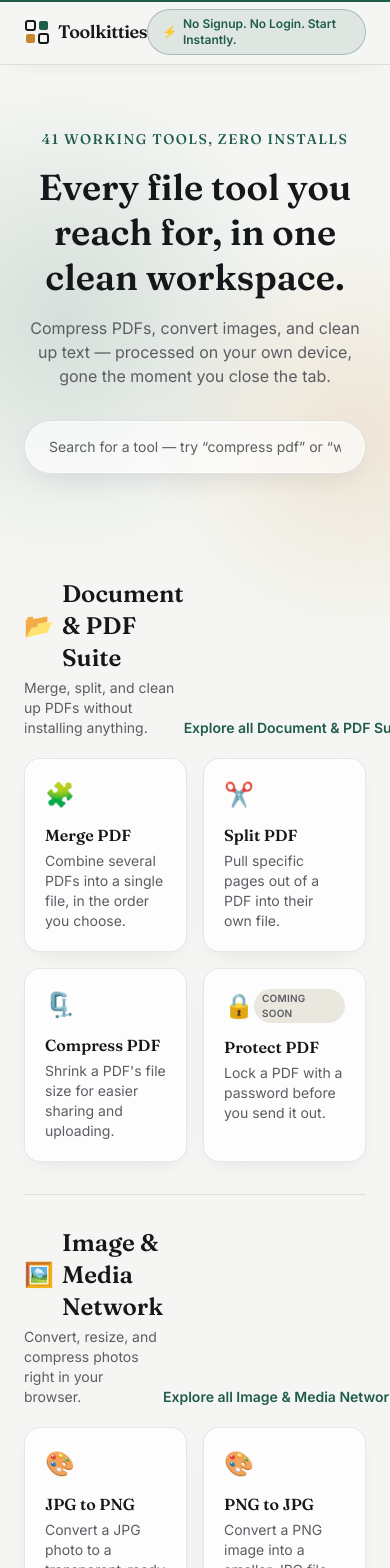
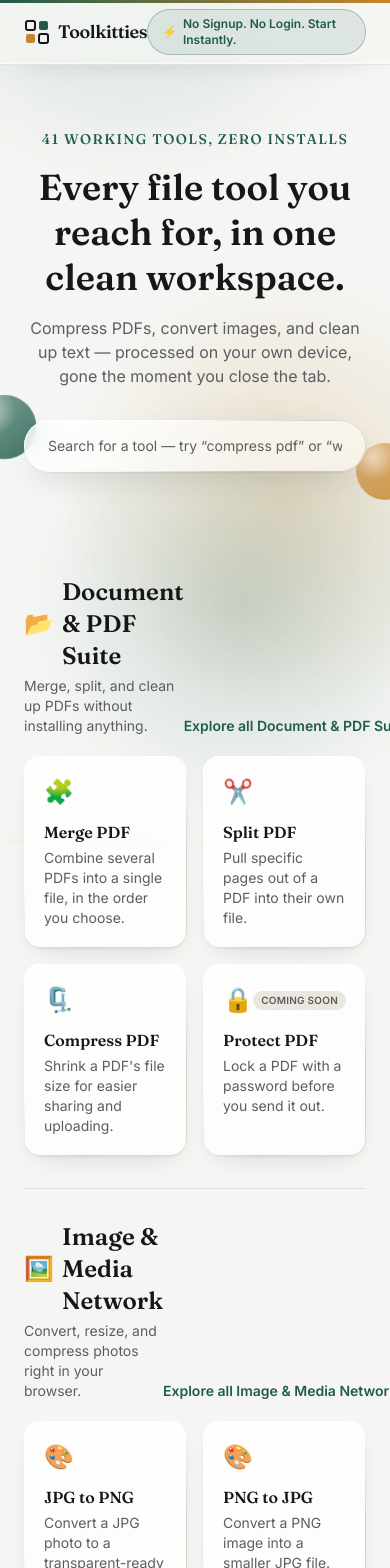
Before and after one commit to ahsan-techs/toolkitties-app, a Next.js app: page / in a window 390 px wide. Shown: the top 1568 px of the page. Built offline with nearby package versions, Linux system fonts and the light colour scheme.

Commit message:
scroll driven animations and glassmorphism

```diff
--- a/app/globals.css
+++ b/app/globals.css
@@ -29,72 +29,167 @@ body {
   padding-right: 1.5rem;
 }
 
+/* ==========================================================================
+   Glass system v2
+   Layers: translucent gradient fill, blur + saturation (colours behind pop),
+   a gradient hairline edge (::before), a bright top highlight and layered shadows.
+   Fills stay >= ~58% white so text keeps AA contrast over any colour behind it.
+   ========================================================================== */
 @layer components {
-  /* Glass surfaces: translucent fill, 12px blur, hairline border + soft inner highlight. */
-  .glass {
-    background-color: rgba(255, 255, 255, 0.64);
-    border: 1px solid rgba(21, 23, 26, 0.1);
-    box-shadow: inset 0 0 0 1px rgba(255, 255, 255, 0.4), 0 10px 30px -12px rgba(21, 23, 26, 0.14);
-    -webkit-backdrop-filter: blur(12px);
-    backdrop-filter: blur(12px);
+  .glass,
+  .glass-card,
+  .glass-dark {
+    position: relative;
+    isolation: isolate;
   }
 
-  /* Tool cards: lighter 8px blur, and only on wider screens (many cards on a page). */
+  /* Gradient hairline edge, drawn as a 1px ring with a mask. */
+  .glass::before,
+  .glass-card::before,
+  .glass-dark::before {
+    content: "";
+    position: absolute;
+    inset: 0;
+    border-radius: inherit;
+    padding: 1px;
+    background: linear-gradient(
+      140deg,
+      rgba(255, 255, 255, 0.95),
+      rgba(255, 255, 255, 0.28) 38%,
+      rgba(31, 92, 76, 0.24) 72%,
+      rgba(199, 134, 43, 0.32)
+    );
+    -webkit-mask: linear-gradient(#000 0 0) content-box, linear-gradient(#000 0 0);
+    -webkit-mask-composite: xor;
+    mask: linear-gradient(#000 0 0) content-box exclude, linear-gradient(#000 0 0);
+    pointer-events: none;
+  }
+
+  .glass {
+    background-image: linear-gradient(145deg, rgba(255, 255, 255, 0.78), rgba(255, 255, 255, 0.6));
+    -webkit-backdrop-filter: blur(16px) saturate(165%);
+    backdrop-filter: blur(16px) saturate(165%);
+    box-shadow:
+      inset 0 1px 0 rgba(255, 255, 255, 0.9),
+      inset 0 -1px 0 rgba(21, 23, 26, 0.04),
+      0 1px 2px rgba(21, 23, 26, 0.05),
+      0 14px 34px -14px rgba(21, 23, 26, 0.2),
+      0 36px 70px -38px rgba(31, 92, 76, 0.3);
+  }
+
+  /* Tool cards: lighter blur (many on screen), moves a little on hover, and a soft
+     light follows the pointer (--mx / --my are set by ToolCard). */
   .glass-card {
-    background-color: rgba(255, 255, 255, 0.78);
-    border: 1px solid rgba(21, 23, 26, 0.1);
-    box-shadow: inset 0 0 0 1px rgba(255, 255, 255, 0.4), 0 8px 24px -14px rgba(21, 23, 26, 0.16);
+    background-image: linear-gradient(145deg, rgba(255, 255, 255, 0.86), rgba(255, 255, 255, 0.72));
+    box-shadow:
+      inset 0 1px 0 rgba(255, 255, 255, 0.9),
+      0 1px 2px rgba(21, 23, 26, 0.05),
+      0 10px 26px -14px rgba(21, 23, 26, 0.2);
+    transition: transform 0.35s cubic-bezier(0.22, 1, 0.36, 1), box-shadow 0.35s ease;
+  }
+  .glass-card::after {
+    content: "";
+    position: absolute;
+    inset: 0;
+    z-index: -1;
+    border-radius: inherit;
+    pointer-events: none;
+    opacity: 0;
+    transition: opacity 0.35s ease;
+    background: radial-gradient(280px circle at var(--mx, 50%) var(--my, 0%), rgba(255, 255, 255, 0.85), rgba(255, 255, 255, 0) 65%);
+  }
+  .glass-card:hover {
+    transform: translateY(-4px);
+    box-shadow:
+      inset 0 1px 0 rgba(255, 255, 255, 0.95),
+      0 2px 4px rgba(21, 23, 26, 0.05),
+      0 22px 44px -18px rgba(21, 23, 26, 0.26),
+      0 30px 60px -34px rgba(31, 92, 76, 0.4);
+  }
+  .glass-card:hover::after {
+    opacity: 1;
   }
   @media (min-width: 768px) {
     .glass-card {
-      background-color: rgba(255, 255, 255, 0.68);
-      -webkit-backdrop-filter: blur(8px);
-      backdrop-filter: blur(8px);
+      background-image: linear-gradient(145deg, rgba(255, 255, 255, 0.78), rgba(255, 255, 255, 0.62));
+      -webkit-backdrop-filter: blur(12px) saturate(150%);
+      backdrop-filter: blur(12px) saturate(150%);
     }
   }
 
-  /* Sticky navbar: paper-toned, fairly opaque so text always stays readable. */
+  /* Sticky navbar. data-scrolled flips on after a few px of scroll (see Navbar). */
   .glass-nav {
-    background-color: rgba(245, 246, 243, 0.8);
-    border-bottom: 1px solid rgba(21, 23, 26, 0.1);
-    box-shadow: 0 6px 24px -16px rgba(21, 23, 26, 0.18);
-    -webkit-backdrop-filter: blur(12px);
-    backdrop-filter: blur(12px);
+    background-image: linear-gradient(180deg, rgba(245, 246, 243, 0.84), rgba(245, 246, 243, 0.74));
+    border-bottom: 1px solid rgba(21, 23, 26, 0.08);
+    box-shadow: inset 0 -1px 0 rgba(255, 255, 255, 0.55), 0 10px 30px -22px rgba(21, 23, 26, 0.25);
+    -webkit-backdrop-filter: blur(18px) saturate(170%);
+    backdrop-filter: blur(18px) saturate(170%);
+    transition: background-color 0.3s ease, box-shadow 0.3s ease;
+  }
+  .glass-nav[data-scrolled="true"] {
+    background-image: linear-gradient(180deg, rgba(245, 246, 243, 0.92), rgba(245, 246, 243, 0.84));
+    box-shadow: inset 0 -1px 0 rgba(255, 255, 255, 0.55), 0 14px 34px -20px rgba(21, 23, 26, 0.35);
   }
 
-  /* Dark variant for the highlighted pricing card. */
+  /* Dark glass for the highlighted pricing card. */
   .glass-dark {
-    background-color: rgba(21, 23, 26, 0.93);
-    border: 1px solid rgba(255, 255, 255, 0.12);
-    box-shadow: 0 18px 40px -18px rgba(21, 23, 26, 0.5);
-    -webkit-backdrop-filter: blur(12px);
-    backdrop-filter: blur(12px);
+    background-image: linear-gradient(160deg, rgba(21, 23, 26, 0.94), rgba(21, 23, 26, 0.86));
+    -webkit-backdrop-filter: blur(16px) saturate(160%);
+    backdrop-filter: blur(16px) saturate(160%);
+    box-shadow:
+      inset 0 1px 0 rgba(255, 255, 255, 0.18),
+      0 20px 44px -18px rgba(21, 23, 26, 0.55),
+      0 40px 80px -40px rgba(31, 92, 76, 0.65);
+  }
+  .glass-dark::before {
+    background: linear-gradient(140deg, rgba(255, 255, 255, 0.5), rgba(255, 255, 255, 0.08) 40%, rgba(31, 92, 76, 0.6) 75%, rgba(199, 134, 43, 0.6));
   }
 
-  /* Soft static colour shapes that give the glass something to sit on.
-     Radial gradients, so no blur filter (and no paint cost). Peak opacity ~15%. */
+  /* Colour that lives behind the glass. Radial gradients only: no blur filter, no paint cost. */
   .shape-moss {
-    background: radial-gradient(closest-side, rgba(31, 92, 76, 0.15), rgba(31, 92, 76, 0));
+    background: radial-gradient(closest-side, rgba(31, 92, 76, 0.2), rgba(31, 92, 76, 0.08) 55%, rgba(31, 92, 76, 0));
   }
   .shape-gold {
-    background: radial-gradient(closest-side, rgba(199, 134, 43, 0.15), rgba(199, 134, 43, 0));
+    background: radial-gradient(closest-side, rgba(199, 134, 43, 0.22), rgba(199, 134, 43, 0.09) 55%, rgba(199, 134, 43, 0));
+  }
+
+  /* Soft spheres that peek out from behind glass so the blur is actually visible. */
+  .orb {
+    border-radius: 9999px;
+    pointer-events: none;
+  }
+  .orb-moss {
+    background:
+      radial-gradient(circle at 30% 26%, rgba(255, 255, 255, 0.5), rgba(255, 255, 255, 0) 38%),
+      linear-gradient(145deg, rgba(31, 92, 76, 0.55), rgba(31, 92, 76, 0.85));
+  }
+  .orb-gold {
+    background:
+      radial-gradient(circle at 30% 26%, rgba(255, 255, 255, 0.55), rgba(255, 255, 255, 0) 38%),
+      linear-gradient(145deg, rgba(199, 134, 43, 0.55), rgba(199, 134, 43, 0.85));
   }
 }
+
+/* Very slow drifting of the background colour (transform only). */
+@keyframes drift-a {
+  0%, 100% { transform: translate3d(0, 0, 0) scale(1); }
+  50% { transform: translate3d(3vmax, -2vmax, 0) scale(1.06); }
+}
+@keyframes drift-b {
+  0%, 100% { transform: translate3d(0, 0, 0) scale(1); }
+  50% { transform: translate3d(-2.5vmax, 2vmax, 0) scale(1.05); }
+}
+.drift-a { animation: drift-a 38s ease-in-out infinite; }
+.drift-b { animation: drift-b 46s ease-in-out infinite; }
 
 /* Hero entrance: pure CSS so the headline paints immediately (keeps LCP fast).
    "backwards" fill = no leftover transform after it finishes. */
 @keyframes hero-rise {
-  from {
-    opacity: 0;
-    transform: translate3d(0, 18px, 0);
-  }
-  to {
-    opacity: 1;
-    transform: translate3d(0, 0, 0);
-  }
+  from { opacity: 0; transform: translate3d(0, 18px, 0); }
+  to { opacity: 1; transform: translate3d(0, 0, 0); }
 }
 .hero-rise {
-  animation: hero-rise 0.7s cubic-bezier(0.22, 1, 0.36, 1) backwards;
+  animation: hero-rise 0.8s cubic-bezier(0.22, 1, 0.36, 1) backwards;
 }
 
 /* Browsers without backdrop-filter get solid, readable surfaces. */
@@ -113,17 +208,9 @@ body {
 
 /* Reduced motion: everything is simply shown, nothing moves. */
 @media (prefers-reduced-motion: reduce) {
-  html {
-    scroll-behavior: auto;
-  }
-  [data-motion] {
-    opacity: 1 !important;
-    transform: none !important;
-  }
-  .hero-rise {
-    animation: none;
-  }
-  .scroll-progress {
-    display: none;
-  }
+  html { scroll-behavior: auto; }
+  [data-motion] { opacity: 1 !important; transform: none !important; }
+  .hero-rise, .drift-a, .drift-b { animation: none; }
+  .glass-card, .glass-card:hover { transform: none; }
+  .scroll-progress { display: none; }
 }
--- a/components/BackgroundShapes.tsx
+++ b/components/BackgroundShapes.tsx
@@ -1,15 +1,32 @@
-// Soft, static colour shapes (moss + gold, ~15% peak) that sit behind the homepage
-// so the glass surfaces have something to blur. Purely decorative: absolutely
-// positioned, no animation, no layout impact.
+"use client";
+
+import { LazyMotion, domAnimation, m, useScroll, useTransform } from "framer-motion";
+
+// A fixed layer of soft moss and gold colour that stays behind the page while it scrolls,
+// so every glass surface always has something to blur. The shapes move at different
+// speeds as you scroll (parallax) and slowly drift on their own. Transform only.
 export default function BackgroundShapes() {
+  const { scrollYProgress } = useScroll();
+  const up = useTransform(scrollYProgress, [0, 1], ["0vh", "-30vh"]);
+  const down = useTransform(scrollYProgress, [0, 1], ["0vh", "26vh"]);
+  const upSlow = useTransform(scrollYProgress, [0, 1], ["0vh", "-16vh"]);
+
   return (
-    <div aria-hidden="true" className="pointer-events-none absolute inset-0 -z-10 overflow-hidden">
-      <div className="shape-moss absolute -left-44 top-4 h-[480px] w-[480px] rounded-full md:h-[720px] md:w-[720px]" />
-      <div className="shape-gold absolute -right-44 top-40 h-[420px] w-[420px] rounded-full md:h-[620px] md:w-[620px]" />
-      <div className="shape-gold absolute -left-48 top-[26%] h-[460px] w-[460px] rounded-full md:h-[680px] md:w-[680px]" />
-      <div className="shape-moss absolute -right-48 top-[48%] h-[460px] w-[460px] rounded-full md:h-[700px] md:w-[700px]" />
-      <div className="shape-gold absolute -left-44 top-[72%] h-[420px] w-[420px] rounded-full md:h-[620px] md:w-[620px]" />
-      <div className="shape-moss absolute -right-44 top-[88%] h-[420px] w-[420px] rounded-full md:h-[620px] md:w-[620px]" />
-    </div>
+    <LazyMotion features={domAnimation}>
+      <div aria-hidden="true" className="pointer-events-none fixed inset-0 -z-10 overflow-hidden">
+        <m.div data-motion style={{ y: up }} className="absolute -left-[16vmax] -top-[10vmax] will-change-transform">
+          <div className="shape-moss drift-a h-[62vmax] w-[62vmax] rounded-full" />
+        </m.div>
+        <m.div data-motion style={{ y: down }} className="absolute -right-[14vmax] top-[6vh] will-change-transform">
+          <div className="shape-gold drift-b h-[52vmax] w-[52vmax] rounded-full" />
+        </m.div>
+        <m.div data-motion style={{ y: upSlow }} className="absolute -right-[8vmax] top-[62vh] will-change-transform">
+          <div className="shape-moss drift-b h-[50vmax] w-[50vmax] rounded-full" />
+        </m.div>
+        <m.div data-motion style={{ y: down }} className="absolute -left-[12vmax] top-[70vh] will-change-transform">
+          <div className="shape-gold drift-a h-[46vmax] w-[46vmax] rounded-full" />
+        </m.div>
+      </div>
+    </LazyMotion>
   );
 }
--- a/components/HeroSearch.tsx
+++ b/components/HeroSearch.tsx
@@ -1,13 +1,21 @@
 "use client";
 
-import { useMemo, useState } from "react";
+import { useMemo, useRef, useState } from "react";
 import Link from "next/link";
+import { LazyMotion, domAnimation, m, useScroll, useTransform } from "framer-motion";
 import { allTools } from "@/lib/tools-data";
 
 const workingCount = allTools.filter((t) => t.functional).length;
 
 export default function HeroSearch() {
   const [query, setQuery] = useState("");
+  const ref = useRef<HTMLElement>(null);
+
+  // As you scroll away, the hero drifts up, softens and shrinks a touch (scroll-linked).
+  const { scrollYProgress } = useScroll({ target: ref, offset: ["start start", "end start"] });
+  const y = useTransform(scrollYProgress, [0, 1], [0, -70]);
+  const opacity = useTransform(scrollYProgress, [0, 0.75], [1, 0]);
+  const scale = useTransform(scrollYProgress, [0, 1], [1, 0.96]);
 
   const matches = useMemo(() => {
     if (!query.trim()) return [];
@@ -18,7 +26,9 @@ export default function HeroSearch() {
   // The entrance is CSS (.hero-rise in globals.css) rather than JS, so the headline
   // is painted straight away and does not wait for hydration (keeps LCP fast).
   return (
-    <section className="container-content relative z-20 pt-16 pb-12 text-center md:pt-24">
+    <section ref={ref} className="container-content relative z-20 pt-16 pb-12 text-center md:pt-24">
+      <LazyMotion features={domAnimation}>
+        <m.div data-motion style={{ y, opacity, scale }}>
           <p
             className="hero-rise font-display text-sm font-medium uppercase tracking-widest text-moss"
             style={{ animationDelay: "0ms" }}
@@ -27,22 +37,30 @@ export default function HeroSearch() {
           </p>
           <h1
             className="hero-rise mx-auto mt-4 max-w-2xl font-display text-4xl font-semibold leading-tight text-ink md:text-5xl"
-        style={{ animationDelay: "70ms" }}
+            style={{ animationDelay: "90ms" }}
           >
             Every file tool you reach for, in one clean workspace.
           </h1>
-      <p className="hero-rise mx-auto mt-4 max-w-xl text-base text-slate md:text-lg" style={{ animationDelay: "140ms" }}>
+          <p className="hero-rise mx-auto mt-4 max-w-xl text-base text-slate md:text-lg" style={{ animationDelay: "180ms" }}>
             Compress PDFs, convert images, and clean up text — processed on your own device, gone the moment you close the tab.
           </p>
 
-      <div className="hero-rise relative mx-auto mt-8 max-w-xl" style={{ animationDelay: "210ms" }}>
+          <div className="hero-rise relative mx-auto mt-8 max-w-xl" style={{ animationDelay: "270ms" }}>
+            <div aria-hidden="true" className="pointer-events-none absolute -inset-0 -z-10">
+              <div className="orb orb-moss drift-b absolute -left-12 -top-7 h-16 w-16 md:-left-16 md:-top-9 md:h-24 md:w-24" />
+              <div className="orb orb-gold drift-a absolute -bottom-8 -right-10 h-14 w-14 md:-bottom-10 md:-right-14 md:h-20 md:w-20" />
+            </div>
+
+            <div className="glass rounded-full transition focus-within:ring-2 focus-within:ring-moss/30">
               <input
                 value={query}
                 onChange={(e) => setQuery(e.target.value)}
                 aria-label="Search tools"
                 placeholder="Search for a tool — try “compress pdf” or “word counter”"
-          className="glass w-full rounded-full px-6 py-4 text-sm text-ink outline-none transition placeholder:text-slate focus:border-moss focus:ring-2 focus:ring-moss/20 md:text-base"
+                className="w-full rounded-full bg-transparent px-6 py-4 text-sm text-ink outline-none placeholder:text-slate md:text-base"
               />
+            </div>
+
             {matches.length > 0 && (
               <div className="absolute left-0 right-0 top-full z-40 mt-2 rounded-2xl border border-ink/10 bg-white p-2 text-left shadow-xl">
                 {matches.map((tool) => (
@@ -61,6 +79,8 @@ export default function HeroSearch() {
               </div>
             )}
           </div>
+        </m.div>
+      </LazyMotion>
     </section>
   );
 }
--- a/components/Navbar.tsx
+++ b/components/Navbar.tsx
@@ -1,6 +1,6 @@
 "use client";
 
-import { useState } from "react";
+import { useEffect, useState } from "react";
 
 const catalogGroups = [
   { label: "Tools Catalog", items: ["Document & PDF Suite", "Image & Media", "Text & Data", "Calculators"] },
@@ -10,9 +10,18 @@ const catalogGroups = [
 
 export default function Navbar() {
   const [openMenu, setOpenMenu] = useState<string | null>(null);
+  const [scrolled, setScrolled] = useState(false);
+
+  // Navbar glass gets a little more solid once you start scrolling.
+  useEffect(() => {
+    const onScroll = () => setScrolled(window.scrollY > 12);
+    onScroll();
+    window.addEventListener("scroll", onScroll, { passive: true });
+    return () => window.removeEventListener("scroll", onScroll);
+  }, []);
 
   return (
-    <header className="glass-nav sticky top-0 z-50">
+    <header data-scrolled={scrolled} className="glass-nav sticky top-0 z-50">
       <div className="container-content flex h-16 items-center justify-between">
         <a href="/" className="flex items-center gap-2">
           <svg width="26" height="26" viewBox="0 0 26 26" fill="none">
--- a/components/ToolCard.tsx
+++ b/components/ToolCard.tsx
@@ -1,11 +1,23 @@
+"use client";
+
+import type { PointerEvent } from "react";
 import Link from "next/link";
 import type { Tool } from "@/lib/tools-data";
 
 export default function ToolCard({ tool }: { tool: Tool }) {
+  // A soft light follows the pointer across the glass. It only sets two CSS variables
+  // (no React re-render); the .glass-card::after rule in globals.css draws it.
+  function handlePointerMove(e: PointerEvent<HTMLAnchorElement>) {
+    const rect = e.currentTarget.getBoundingClientRect();
+    e.currentTarget.style.setProperty("--mx", `${e.clientX - rect.left}px`);
+    e.currentTarget.style.setProperty("--my", `${e.clientY - rect.top}px`);
+  }
+
   return (
     <Link
       href={`/${tool.slug}`}
-      className="glass-card group flex h-full flex-col gap-3 rounded-2xl p-5 transition hover:-translate-y-0.5 hover:border-moss/40 hover:shadow-md"
+      onPointerMove={handlePointerMove}
+      className="glass-card group flex h-full flex-col gap-3 rounded-2xl p-5"
     >
       <div className="flex items-center justify-between">
         <span className="text-2xl">{tool.icon}</span>
--- a/components/ToolGroupSection.tsx
+++ b/components/ToolGroupSection.tsx
@@ -29,7 +29,7 @@ export default function ToolGroupSection({ group }: { group: ToolGroup }) {
 
       <div className="grid grid-cols-2 gap-4 md:grid-cols-4">
         {visibleTools.map((tool, i) => (
-          <Reveal key={tool.slug} delay={(i % 4) * 0.06} y={18} className="h-full">
+          <Reveal key={tool.slug} delay={(i % 4) * 0.07} y={36} scale={0.97} className="h-full">
             <ToolCard tool={tool} />
           </Reveal>
         ))}
--- a/components/motion/Parallax.tsx
+++ b/components/motion/Parallax.tsx
@@ -1,26 +1,34 @@
 "use client";
 
 import { useRef, type ReactNode } from "react";
-import { LazyMotion, domAnimation, m, useScroll, useTransform } from "framer-motion";
+import { LazyMotion, domAnimation, m, useScroll, useSpring, useTransform } from "framer-motion";
 
 type ParallaxProps = {
   children: ReactNode;
   className?: string;
-  /** Total drift in px each way while the element crosses the screen. Keep it small. */
+  /** Drift in px each way while the element crosses the screen. */
   distance?: number;
+  /** Degrees of tilt as it enters and leaves (0 = flat). */
+  tilt?: number;
 };
 
-// A tiny vertical drift tied to scroll. The outer div stays still (it is measured);
-// only the inner one moves, and only via transform.
-export default function Parallax({ children, className, distance = 12 }: ParallaxProps) {
+// Scroll-linked depth: the element drifts, tilts toward you as it rises into the middle
+// of the screen, and settles flat. Tied directly to scroll (so it plays backwards when
+// you scroll up) and smoothed with a spring. The outer div stays still because it is
+// the thing being measured; only the inner one moves, via transform.
+export default function Parallax({ children, className, distance = 16, tilt = 10 }: ParallaxProps) {
   const ref = useRef<HTMLDivElement>(null);
   const { scrollYProgress } = useScroll({ target: ref, offset: ["start end", "end start"] });
-  const y = useTransform(scrollYProgress, [0, 1], [distance, -distance]);
+  const p = useSpring(scrollYProgress, { stiffness: 90, damping: 26, mass: 0.6 });
+
+  const y = useTransform(p, [0, 1], [distance, -distance]);
+  const rotateX = useTransform(p, [0, 0.35, 0.65, 1], [tilt, 0, 0, -tilt * 0.6]);
+  const scale = useTransform(p, [0, 0.3, 0.7, 1], [0.92, 1, 1, 0.97]);
 
   return (
     <LazyMotion features={domAnimation}>
-      <div ref={ref} className={className}>
-        <m.div data-motion style={{ y }} className="will-change-transform">
+      <div ref={ref} className={className} style={{ perspective: 1200 }}>
+        <m.div data-motion style={{ y, rotateX, scale, transformOrigin: "50% 60%" }} className="will-change-transform">
           {children}
         </m.div>
       </div>
--- a/components/motion/Reveal.tsx
+++ b/components/motion/Reveal.tsx
@@ -14,28 +14,41 @@ type RevealProps = {
   y?: number;
   /** Sideways travel in px (positive = starts to the right). */
   x?: number;
+  /** Starting scale (1 = no scale). */
+  scale?: number;
   /** Play on page load instead of waiting to scroll into view (for content at the top of a page). */
   eager?: boolean;
+  /** Play only the first time it appears. Default: replays every time it scrolls back into view. */
+  once?: boolean;
   /** Tolerate any extra props passed by older callers. */
   [key: string]: unknown;
 };
 
-// Fades in and moves a few pixels into place once. Only opacity + transform are
-// animated. Reduced motion is handled in globals.css via [data-motion], so server
-// and client always render the same HTML.
-export default function Reveal({ children, className, delay = 0, y = 20, x = 0, eager = false }: RevealProps) {
-  const shown = { opacity: 1, y: 0, x: 0 };
+// Fades in and settles into place whenever it scrolls into view (and again each time
+// it comes back). Only opacity + transform are animated. Reduced motion is handled in
+// globals.css via [data-motion], so server and client always render the same HTML.
+export default function Reveal({
+  children,
+  className,
+  delay = 0,
+  y = 28,
+  x = 0,
+  scale = 1,
+  eager = false,
+  once = false,
+}: RevealProps) {
+  const shown = { opacity: 1, y: 0, x: 0, scale: 1 };
 
   return (
     <LazyMotion features={domAnimation}>
       <m.div
         data-motion
         className={className}
-        initial={{ opacity: 0, y, x }}
+        initial={{ opacity: 0, y, x, scale }}
         animate={eager ? shown : undefined}
         whileInView={eager ? undefined : shown}
-        viewport={{ once: true, margin: "-80px" }}
-        transition={{ duration: 0.6, delay, ease: EASE }}
+        viewport={{ once, amount: "some", margin: "0px 0px -80px 0px" }}
+        transition={{ duration: 0.75, delay, ease: EASE }}
       >
         {children}
       </m.div>
--- /dev/null
+++ b/components/motion/RevealWords.tsx
@@ -0,0 +1,46 @@
+"use client";
+
+import { Fragment } from "react";
+import { LazyMotion, domAnimation, m } from "framer-motion";
+
+const EASE: [number, number, number, number] = [0.22, 1, 0.36, 1];
+
+type RevealWordsProps = {
+  text: string;
+  className?: string;
+  /** Seconds before the first word starts. */
+  delay?: number;
+};
+
+// Headline reveal: each word rises out of a mask, one after another. Replays whenever
+// the heading scrolls back into view. Screen readers get the full text once.
+export default function RevealWords({ text, className, delay = 0 }: RevealWordsProps) {
+  const words = text.split(" ");
+
+  return (
+    <LazyMotion features={domAnimation}>
+      <span className={className}>
+        <span className="sr-only">{text}</span>
+        <span aria-hidden="true">
+          {words.map((word, i) => (
+            <Fragment key={`${word}-${i}`}>
+              <span className="-mb-[0.14em] inline-block overflow-hidden pb-[0.14em] align-bottom">
+                <m.span
+                  data-motion
+                  className="inline-block"
+                  initial={{ y: "115%" }}
+                  whileInView={{ y: "0%" }}
+                  viewport={{ once: false, amount: "some", margin: "0px 0px -10% 0px" }}
+                  transition={{ duration: 0.8, delay: delay + i * 0.06, ease: EASE }}
+                >
+                  {word}
+                </m.span>
+              </span>
+              {i < words.length - 1 ? " " : null}
+            </Fragment>
+          ))}
+        </span>
+      </span>
+    </LazyMotion>
+  );
+}
--- a/components/motion/ScrollProgress.tsx
+++ b/components/motion/ScrollProgress.tsx
@@ -1,18 +1,19 @@
 "use client";
 
-import { LazyMotion, domAnimation, m, useScroll } from "framer-motion";
+import { LazyMotion, domAnimation, m, useScroll, useSpring } from "framer-motion";
 
-// Thin moss progress line at the very top of the page. Scales with transform only.
-// Hidden for reduced-motion users via the .scroll-progress rule in globals.css.
+// Thin moss-to-gold progress line at the very top of the page. Scales with transform
+// only, smoothed with a spring. Hidden for reduced-motion users (.scroll-progress rule).
 export default function ScrollProgress() {
   const { scrollYProgress } = useScroll();
+  const scaleX = useSpring(scrollYProgress, { stiffness: 140, damping: 28, mass: 0.4 });
 
   return (
     <LazyMotion features={domAnimation}>
       <m.div
         aria-hidden="true"
-        className="scroll-progress pointer-events-none fixed inset-x-0 top-0 z-[60] h-0.5 bg-moss"
-        style={{ scaleX: scrollYProgress, transformOrigin: "0% 50%" }}
+        className="scroll-progress pointer-events-none fixed inset-x-0 top-0 z-[60] h-[3px] bg-gradient-to-r from-moss to-gold"
+        style={{ scaleX, transformOrigin: "0% 50%" }}
       />
     </LazyMotion>
   );
```
Also changed, not shown: components/PricingSection.tsx (+6 -2 lines), components/ScrollFeatureRows.tsx (+10 -5 lines). Lines whose indentation alone changed are shown as unchanged.
